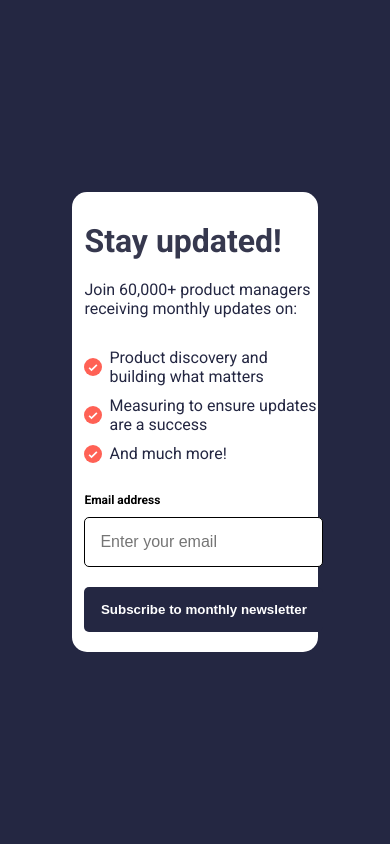
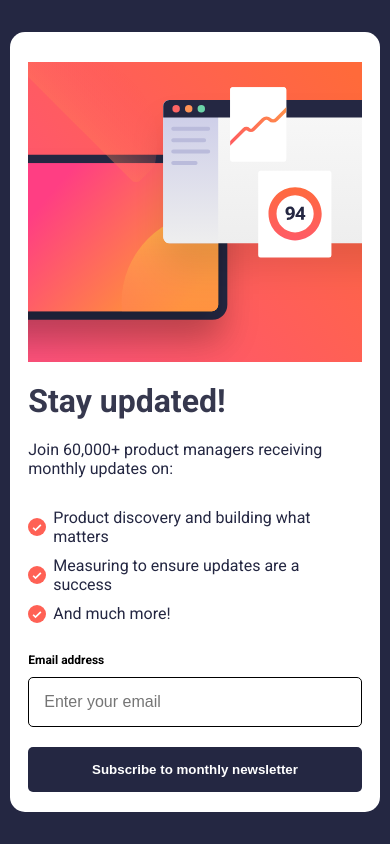
Before and after one commit to SavanChauhan2110/Newsletter-sign-up-form-, a plain HTML site: page index.html in a window 390 px wide. Drawn offline with Linux system fonts and the light colour scheme.

Commit message:
Update style.css

```diff
--- a/style.css
+++ b/style.css
@@ -23,7 +23,7 @@ html, body{
 
 .content{
     height: auto;
-    width: 63%;
+    width: 65%;
     background-color:hsl(0, 0%, 100%);
     border-radius: 15px;
 }
@@ -47,7 +47,9 @@ html, body{
     color: hsl(234, 29%, 20%);
 }
 
-
+.text{
+    width: 50%;
+}
 /************* list **********/
 
 .list ol {
@@ -101,6 +103,42 @@ html, body{
 
  /************* img **********/
 
-.img img{
-    width: 100%;
+.img{
+    height: 520px;
+    width: 50%;
+    background-position: center;
+    background-size: cover;
+    background-image: url("./images/illustration-sign-up-desktop.svg");
+
 }
+
+@media  screen and (max-width:450px) {
+
+    .content{
+        width: 95%;
+        height: auto;
+    }
+
+    .form{
+        width: 90%;
+        margin: 30px auto 20px;
+        height: auto;
+        display: flex;
+        align-items: center;
+        justify-content: space-evenly;
+        flex-direction: column-reverse;
+        gap: 20px;
+    }
+
+    .img{
+        height: 300px;
+        width: 100%;
+        background-image: url("./images/illustration-sign-up-mobile.svg");
+
+    }
+
+    .text{
+        width: 100%;
+    }
+
+}
```
